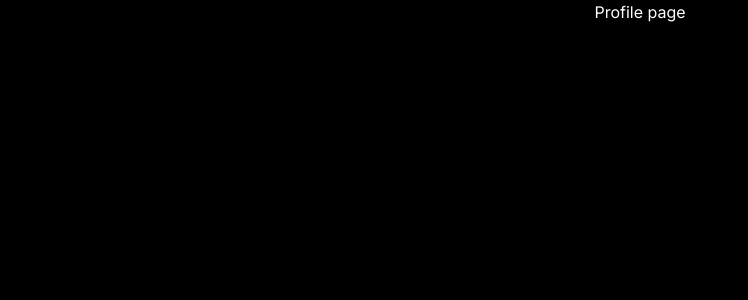
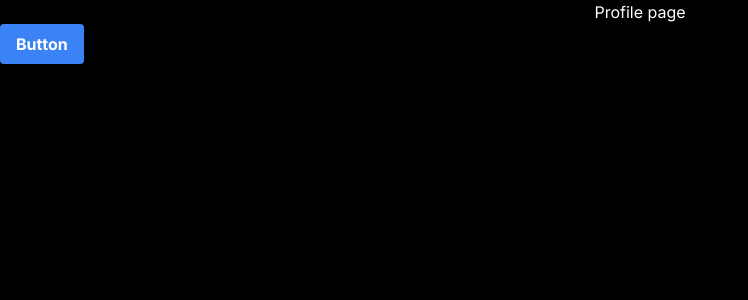
Before and after one commit to AbhayKrSing/appwrite-nextJS, a Next.js app: page /profile in a window 1280 px wide. Shown: the top 300 px of the page, without its empty margins (0-748 px from the left). Built offline with nearby package versions, Linux system fonts and the light colour scheme.

Commit message:
logout done now move  to middleware

```diff
--- /dev/null
+++ b/src/Components/Logout.tsx
@@ -0,0 +1,32 @@
+"use client";
+import axios from "axios";
+import { useRouter } from "next/navigation";
+import React from "react";
+import toast, { Toaster } from "react-hot-toast";
+
+const Logout = () => {
+  const router = useRouter();
+  const logout = async () => {
+    try {
+      await axios.get("/api/users/logout");
+      toast.success("Logout successfully");
+      router.push("/login");
+    } catch (error: any) {
+      toast.error("Loginout failed");
+      console.log(error.message);
+    }
+  };
+  return (
+    <div>
+      <button
+        className="bg-blue-500 hover:bg-blue-700 text-white font-bold py-2 px-4 rounded"
+        onClick={logout}
+      >
+        Button
+      </button>
+      <Toaster></Toaster>
+    </div>
+  );
+};
+
+export default Logout;
--- /dev/null
+++ b/src/app/api/users/logout/route.tsx
@@ -0,0 +1,20 @@
+import { NextRequest, NextResponse } from "next/server";
+
+export async function GET(req: NextRequest) {
+  try {
+    const response = NextResponse.json({
+      message: "Logout successfully",
+      success: true,
+    });
+    response.cookies.set("token", "", {
+      httpOnly: true,
+      expires: new Date(0),
+    });
+    return response;
+  } catch (error: any) {
+    return NextResponse.json({
+      message: error.message,
+      success: false,
+    });
+  }
+}
--- a/src/app/page.tsx
+++ b/src/app/page.tsx
@@ -1,5 +1,7 @@
-import Image from "next/image";
-
 export default function Home() {
-  return <></>;
+  return (
+    <>
+      <div>Hello I m landing page</div>
+    </>
+  );
 }
--- a/src/app/profile/page.tsx
+++ b/src/app/profile/page.tsx
@@ -1,8 +1,11 @@
 "use client";
+
+import Logout from "@/Components/Logout";
 export default function Profilepage() {
   return (
     <>
       <h1 className="text-white text-center">Profile page</h1>
+      <Logout></Logout>
     </>
   );
 }
```
